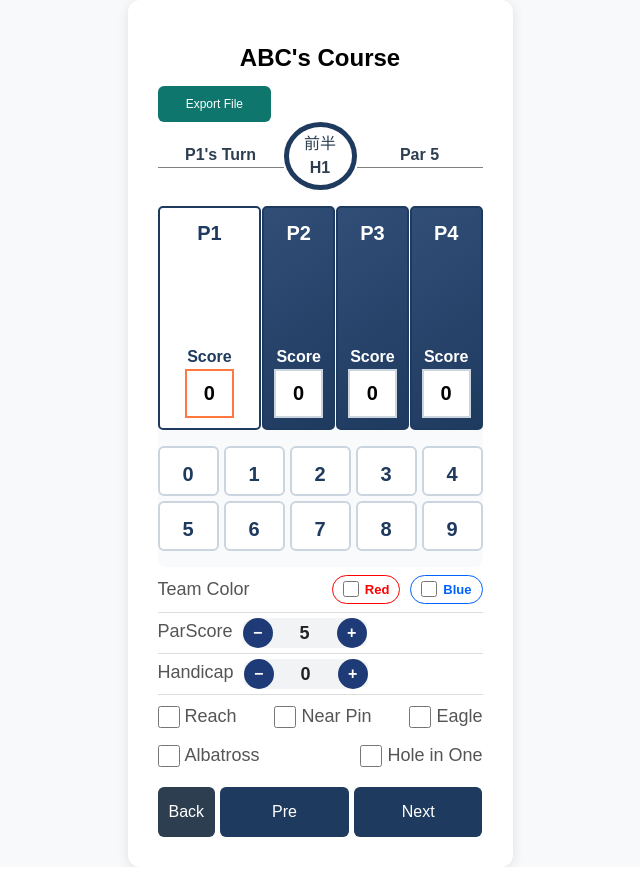
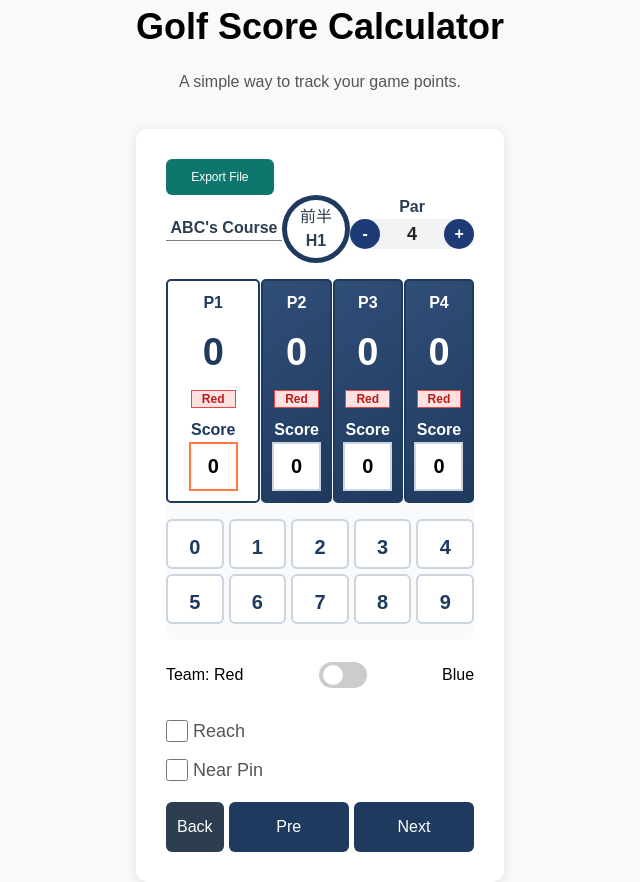
Before and after one commit to HoangAnMSc/Golf-Score-Calculator, a React (Vite) app in the folder frontend/: page /score in a window 1280 px wide. Shown: the whole page, without its empty margins (320-960 px from the left). Built offline with nearby package versions, Linux system fonts and the light colour scheme.

Commit message:
各ページは新しいロジックの開発をしています。

```diff
--- a/frontend/src/App.css
+++ b/frontend/src/App.css
@@ -256,7 +256,7 @@ body {
 
 .player-name {
   font-weight: bold;
-  font-size: 20px;
+  font-size: 16px;
 }
 
 .total_score {
@@ -452,8 +452,8 @@ body {
 
 .form_container .checkbox-row:has(> .checkbox-item) {
   display: flex;
-  flex-wrap: wrap;
-  justify-content: space-between;
+  flex-direction: column;
+  align-items: flex-start;
   color: #555;
   padding: 8px 0;
   border: none;
@@ -463,7 +463,6 @@ body {
 
 .form_container .checkbox-row:has(> .checkbox-item) .checkbox-item {
   display: flex;
-  flex-wrap: wrap;
   align-items: center;
   gap: 5px;
   font-size: 18px;
--- a/frontend/src/pages/home.jsx
+++ b/frontend/src/pages/home.jsx
@@ -40,7 +40,7 @@ function Home() {
 
     const enteredPlayers = players.map((p) => p.trim()).filter(Boolean);
     if (enteredPlayers.length < 3) {
-      errs.players = "※少なくとも1人を入力してください。";
+      errs.players = "※少なくとも3人を入力してください。";
     }
     return { errs, enteredPlayers };
   };
--- a/frontend/src/pages/rule.jsx
+++ b/frontend/src/pages/rule.jsx
@@ -19,8 +19,8 @@ function Rule() {
   const location = useLocation();
   const setup = location.state || {}; // { course, date, players }
 
-  const [frontname, setFrontName] = useState("");
-  const [backname, setBackName] = useState("");
+  const [frontname, setFrontName] = useState("前半");
+  const [backname, setBackName] = useState("後半");
   const [rules, setRules] = useState(
     options.reduce((acc, opt) => ({ ...acc, [opt]: false }), {})
   );
--- a/frontend/src/pages/score.jsx
+++ b/frontend/src/pages/score.jsx
@@ -5,8 +5,6 @@ import "../App.css";
 const Score = () => {
   const navigate = useNavigate();
   const { state } = useLocation() || {};
-
-  console.log("AAA", state);
   const players =
     state?.players && state.players.length > 0
       ? state.players
@@ -20,9 +18,9 @@ const Score = () => {
   const ruleKeyMap = {
     "Reach Declaration": "reach",
     "Near Pin Bonus": "nearPin",
-    "Eagle Bonus": "Eagle",
-    "Albatross Bonus": "Albatross",
-    "Hole-in-One Bonus": "HoleInOne",
+    // "Eagle Bonus": "Eagle",
+    // "Albatross Bonus": "Albatross",
+    // "Hole-in-One Bonus": "HoleInOne",
   };
 
   const enabledBonusKeys = rulesFromRule
@@ -38,19 +36,18 @@ const Score = () => {
     rulesFromRule?.Handicap !== undefined ? !!rulesFromRule.Handicap : true;
 
   const [activePlayerIdx, setActivePlayerIdx] = useState(0);
-  const [par, setPar] = useState(5);
+  const [par, setPar] = useState(4);
+  const [totalscore, setTotalscore] = useState(0);
   const [scores, setScores] = useState(
     players.map(() => ({
       score: "",
       handicap: 0,
       reach: false,
       nearPin: false,
-      Eagle: false,
-      Albatross: false,
-      HoleInOne: false,
-      teamColor: "",
+      teamColor: "red",
     }))
   );
+
   const [selectedField, setSelectedField] = useState("score");
 
   const handleNumberClick = (num) => {
@@ -61,12 +58,24 @@ const Score = () => {
     });
   };
 
+  const setTeamColor = (idx, color, checked) => {
+    setScores((prev) => {
+      const next = [...prev];
+      if (!checked) {
+        if (next[idx].teamColor === color) next[idx].teamColor = "";
+      } else {
+        next[idx].teamColor = color; // bật color này, tắt color còn lại
+      }
+      return next;
+    });
+  };
+
   const bonusOptions = [
     { key: "reach", label: "Reach" },
     { key: "nearPin", label: "Near Pin" },
-    { key: "Eagle", label: "Eagle" },
-    { key: "Albatross", label: "Albatross" },
-    { key: "HoleInOne", label: "Hole in One" },
+    // { key: "Eagle", label: "Eagle" },
+    // { key: "Albatross", label: "Albatross" },
+    // { key: "HoleInOne", label: "Hole in One" },
   ];
 
   const visibleBonusOptions = enabledBonusKeys
@@ -117,19 +126,45 @@ const Score = () => {
 
   return (
     <div className="container">
+      <h2 className="title">Golf Score Calculator</h2>
+      <p className="subtitle">A simple way to track your game points.</p>
+
       <div className="form_container">
-        <h3>{courseName}</h3>
+        {/* Export File */}
         <button type="button" className="export_btn" onClick={handleExport}>
           Export File
         </button>
 
         <div className="hole-wapper">
-          <h4>{player}'s Turn</h4>
+          <h4>{courseName}</h4>
           <div className="hole-content">
             <span>{frontName}</span>
             <span>H1</span>
           </div>
-          <h4>Par {par}</h4>
+          <div>
+            Par
+            <div className="counter-box">
+              <button
+                type="button"
+                className="circle-btn"
+                onClick={() => setPar((p) => Math.max(3, p - 1))}
+                aria-label="Decrease Par"
+              >
+                -
+              </button>
+
+              <div className="counter-value">{par}</div>
+
+              <button
+                type="button"
+                className="circle-btn"
+                onClick={() => setPar((p) => Math.min(5, p + 1))}
+                aria-label="Increase Par"
+              >
+                +
+              </button>
+            </div>
+          </div>
         </div>
 
         <div className="score-control">
@@ -144,6 +179,7 @@ const Score = () => {
                   onClick={() => setActivePlayerIdx(idx)}
                 >
                   <div className="player-name">{name}</div>
+                  <div className="total_score">{totalscore}</div>
 
                   {color && (
                     <span className={`team-badge team-${color}`}>
@@ -183,133 +219,29 @@ const Score = () => {
         </div>
 
         {/* Team row */}
-        <div className="checkbox-row">
-          <div className="checkbox-label">Team Color</div>
-          <div
-            className="checkbox-cell checkbox-pair"
-            onClick={(e) => e.stopPropagation()}
-          >
-            <label
-              className={`tag ${
-                scores[activePlayerIdx].teamColor === "red"
-                  ? "active red"
-                  : "red"
-              }`}
-            >
-              <input
-                type="checkbox"
-                checked={scores[activePlayerIdx].teamColor === "red"}
-                onChange={(e) =>
-                  setScores((prev) => {
-                    const next = [...prev];
-                    next[activePlayerIdx].teamColor = e.target.checked
-                      ? "red"
-                      : "";
-                    return next;
-                  })
-                }
-              />
-              Red
-            </label>
-
-            <label
-              className={`tag ${
-                scores[activePlayerIdx].teamColor === "blue"
-                  ? "active blue"
-                  : "blue"
-              }`}
-            >
+        <div className="rule_container" onClick={(e) => e.stopPropagation()}>
+          <div className="rule_item">
+            <span>Team: Red</span>
+            <label className="switch">
               <input
                 type="checkbox"
                 checked={scores[activePlayerIdx].teamColor === "blue"}
-                onChange={(e) =>
+                onChange={(e) => {
                   setScores((prev) => {
                     const next = [...prev];
                     next[activePlayerIdx].teamColor = e.target.checked
                       ? "blue"
-                      : "";
+                      : "red";
                     return next;
-                  })
-                }
+                  });
+                }}
+                onClick={(e) => e.stopPropagation()}
               />
-              Blue
+              <span className="slider"></span>
             </label>
+            <span>Blue</span>
           </div>
         </div>
-
-        {/* Par row */}
-        <div className="counter-row">
-          <div className="counter-label">ParScore</div>
-          <div className="counter-box">
-            <button
-              type="button"
-              className="circle-btn"
-              onClick={() => setPar((p) => Math.max(3, p - 1))}
-              aria-label="Decrease Par"
-            >
-              −
-            </button>
-
-            <div className="counter-value">{par}</div>
-
-            <button
-              type="button"
-              className="circle-btn"
-              onClick={() => setPar((p) => Math.min(5, p + 1))}
-              aria-label="Increase Par"
-            >
-              +
-            </button>
-          </div>
-        </div>
-
-        {/* Handicap row — chỉ hiển thị nếu bật */}
-        {showHandicap && (
-          <div className="counter-row">
-            <div className="counter-label">Handicap</div>
-            <div className="counter-box">
-              <button
-                type="button"
-                className="circle-btn"
-                onClick={() =>
-                  setScores((prev) => {
-                    const next = [...prev];
-                    next[activePlayerIdx].handicap = Math.max(
-                      0,
-                      (Number(next[activePlayerIdx].handicap) || 0) - 1
-                    );
-                    return next;
-                  })
-                }
-                aria-label="Decrease handicap"
-              >
-                −
-              </button>
-
-              <div className="counter-value">
-                {Number(playerData.handicap || 0)}
-              </div>
-
-              <button
-                type="button"
-                className="circle-btn"
-                onClick={() =>
-                  setScores((prev) => {
-                    const next = [...prev];
-                    next[activePlayerIdx].handicap = Math.min(
-                      36,
-                      (Number(next[activePlayerIdx].handicap) || 0) + 1
-                    );
-                    return next;
-                  })
-                }
-                aria-label="Increase handicap"
-              >
-                +
-              </button>
-            </div>
-          </div>
-        )}
 
         {/* Bonuses — chỉ render cái đã bật */}
         {visibleBonusOptions.length > 0 && (
```
